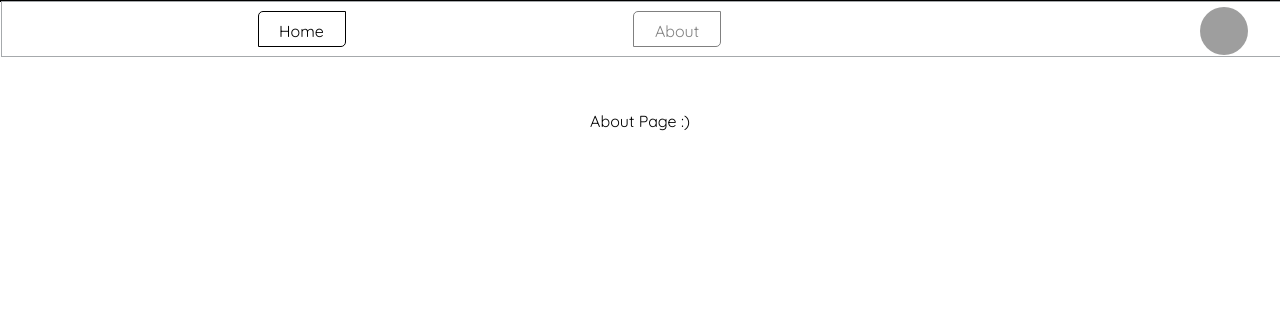
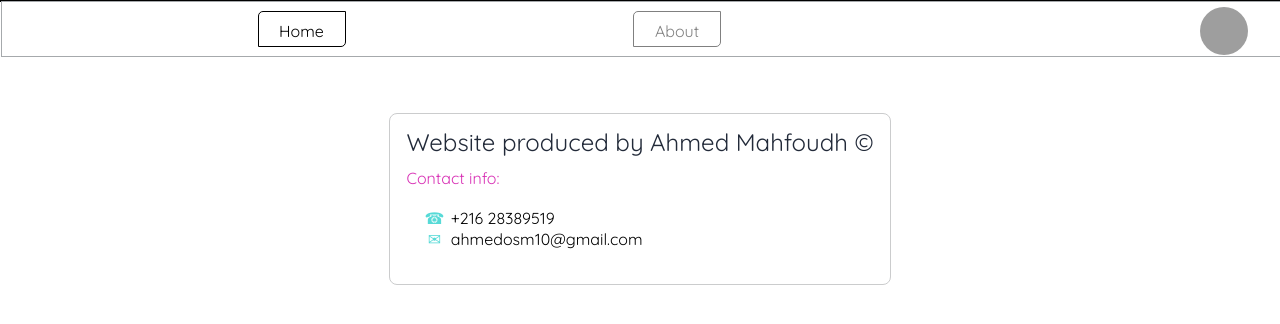
Before and after one commit to stratospherique/real-estate-app, a React (Create React App) app: page /about in a window 1280 px wide. Shown: the top 324 px of the page. Built offline with nearby package versions, Linux system fonts and the light colour scheme; no server answers; grey boxes are pictures that could not be loaded.

Commit message:
implement about page

```diff
--- a/src/pages/about.js
+++ b/src/pages/about.js
@@ -1,9 +1,15 @@
 import React from 'react';
+import { AboutContainer } from '../styled-components/main';
 
 const About = () => (
-  <p>
-    About Page :)
-  </p>
+  <AboutContainer>
+    <h3>Website produced by Ahmed Mahfoudh ©</h3>
+    <h4>Contact info:</h4>
+    <div>
+      <p><span>☎</span> +216 28389519</p>
+      <p><span>✉</span> ahmedosm10@gmail.com</p>
+    </div>
+  </AboutContainer>
 );
 
 
--- a/src/styled-components/main.js
+++ b/src/styled-components/main.js
@@ -383,6 +383,40 @@ const FormButton = styled.button`
   font-weight: 900;
 `;
 
+const AboutContainer = styled.div`
+  border: 1px solid #CBCCCD;
+  padding: 1rem;
+  border-radius: .5rem;
+
+  h3 {
+    font-size: 1.5em;
+    margin-bottom: 1rem;
+    color: #222A39;
+  }
+
+  h4 {
+    font-size: 1em;
+    margin-bottom: .5rem;
+    color: #D831B5;
+  }
+
+  div {
+    display: flex;
+    flex-direction: column;
+    padding: 1rem;
+
+    p {
+      margin-bottom: 5px;
+    }
+    & span {
+      width: 1.5rem;
+      display: inline-block;
+      text-align: center;
+      color: #57DAD7;
+    }
+  }
+`;
+
 export {
-  ArticlePreview, Container, HeaderContainer, MainSection, TheListings, AvatarContainer, ArticleViewContainer, PreviewIMG, ArtPrice, ArtDesc, DelBtn, FavBtn, ArtForm, FormButton, SectionHeading
+  ArticlePreview, Container, HeaderContainer, MainSection, TheListings, AvatarContainer, ArticleViewContainer, PreviewIMG, ArtPrice, ArtDesc, DelBtn, FavBtn, ArtForm, FormButton, SectionHeading, AboutContainer
 };
```
